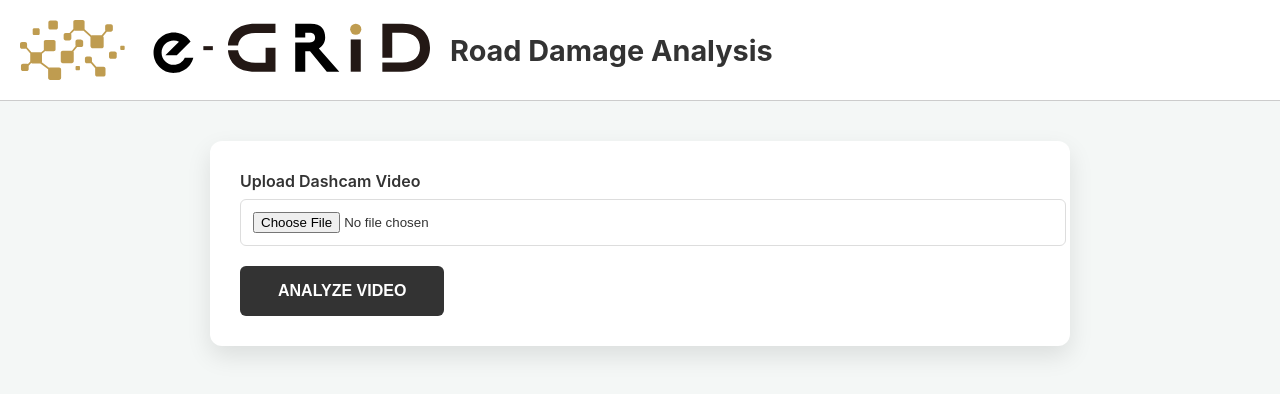
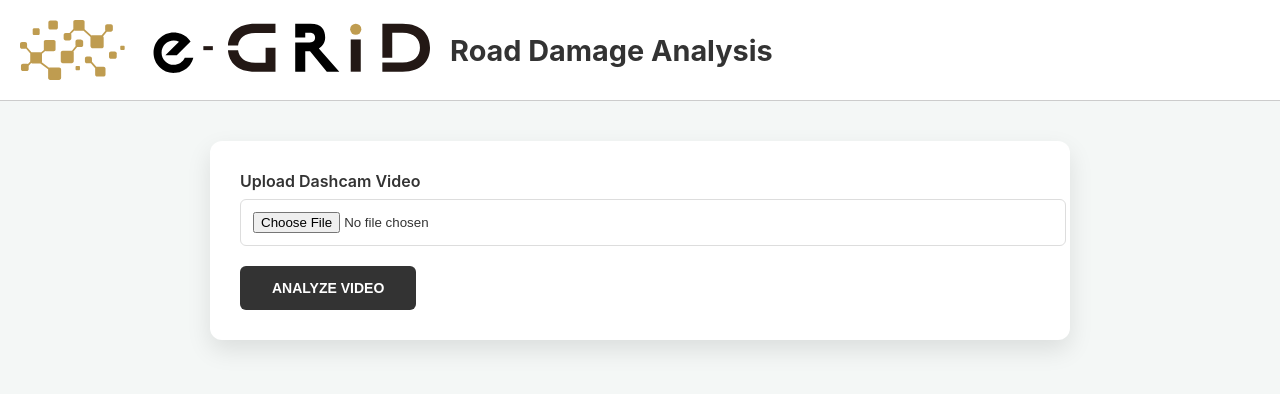
Before and after one commit to Nayem73/Road-Damage-Classification, a React (Create React App) app in the folder frontend/road-damage-classification/: page / in a window 1280 px wide. Shown: the top 394 px of the page. Built offline with nearby package versions, Linux system fonts and the light colour scheme.

Commit message:
Reduced the size of Analyze Video button

```diff
--- a/frontend/road-damage-classification/src/App.css
+++ b/frontend/road-damage-classification/src/App.css
@@ -51,12 +51,14 @@ body {
 }
 
 .analyze-button {
-  padding: 14px 36px;
-  font-size: 16px;
+  padding: 12px 30px;
+  /* Slightly smaller padding */
+  font-size: 14px;
+  /* Slightly smaller font size */
   background-color: #333;
   color: white;
   border: 2px solid transparent;
-  /* Start with a transparent border */
+  /* Maintain border size but invisible */
   border-radius: 6px;
   cursor: pointer;
   box-sizing: border-box;
```
